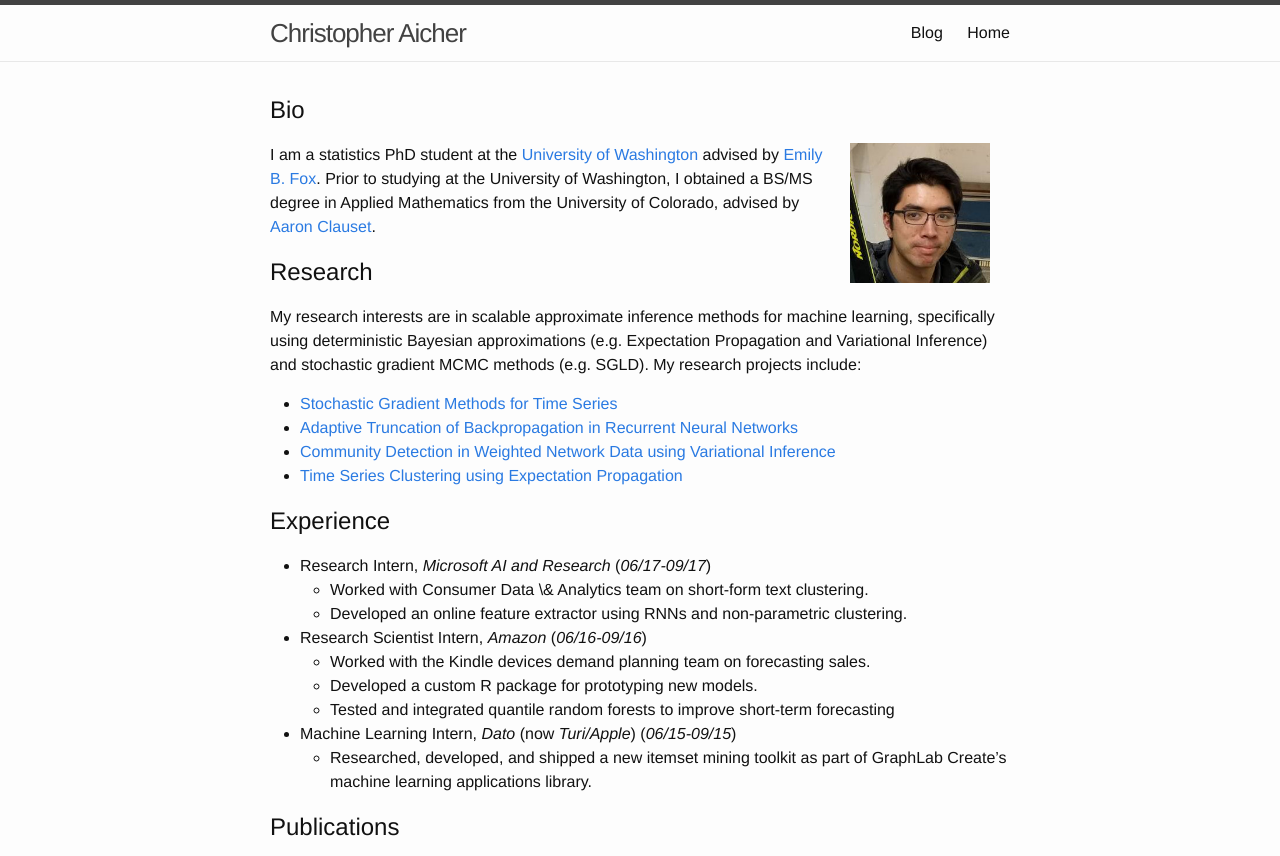
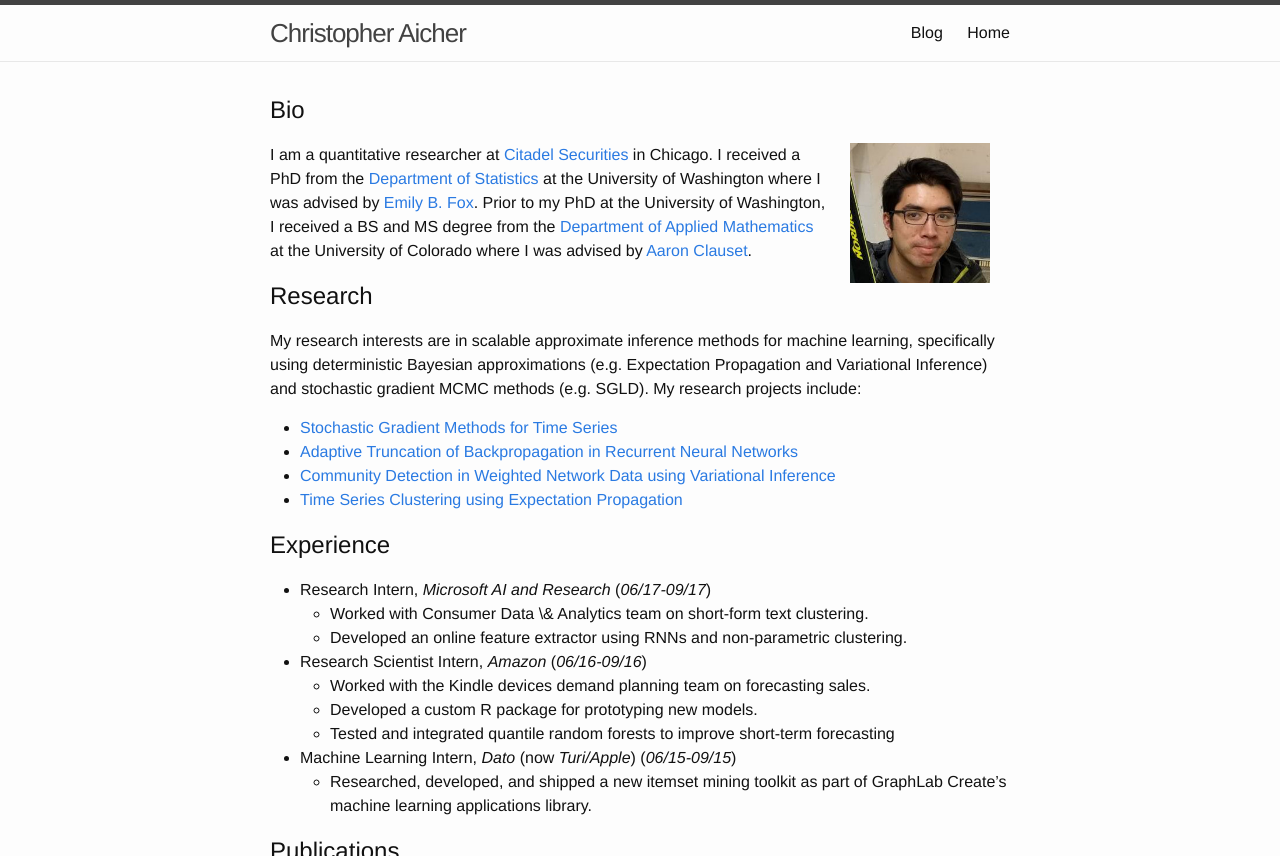
Before and after one commit to aicherc/aicherc.github.io, a Jekyll site: the page built from index.md, in a window 1280 px wide and 900 px high, cut to the strip 0-856 px from the top of the window. Built offline with Jekyll 4.4.1, drawn with Linux system fonts in a browser that asks for light colours; nearby versions of some CDN libraries; Markdown is read by kramdown in place of the engine named in the settings.

Commit message:
Update to bio

```diff
--- a/index.md
+++ b/index.md
@@ -5,8 +5,9 @@ title: Home
 
 ##Bio
 <img src="images/christopher_aicher_ski.jpg" alt="Christopher Aicher" align="right" style="height:140px; width:140px; margin:0px 20px">
-I am a statistics PhD student at the [University of Washington](http://www.stat.washington.edu/) advised by [Emily B. Fox](https://www.stat.washington.edu/~ebfox/).
-Prior to studying at the University of Washington, I obtained a BS/MS degree in Applied Mathematics from the University of Colorado, advised by [Aaron Clauset](http://tuvalu.santafe.edu/~aaronc/).
+I am a quantitative researcher at [Citadel Securities](https://www.citadelsecurities.com/) in Chicago.
+I received a PhD from the [Department of Statistics](http://www.stat.washington.edu/) at the University of Washington where I was advised by [Emily B. Fox](https://www.stat.washington.edu/~ebfox/).
+Prior to my PhD at the University of Washington, I received a BS and MS degree from the [Department of Applied Mathematics](https://www.colorado.edu/amath/) at the University of Colorado where I was advised by [Aaron Clauset](http://tuvalu.santafe.edu/~aaronc/).
 
 ##Research
 My research interests are in scalable approximate inference methods for machine learning,
```
